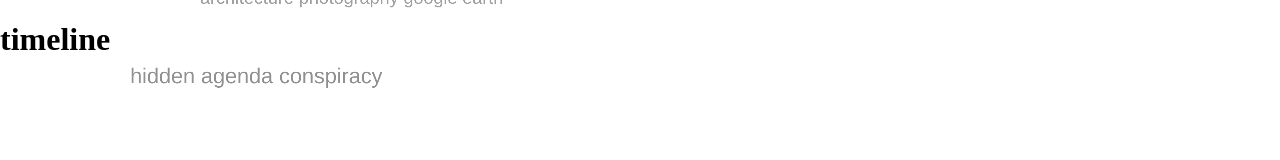
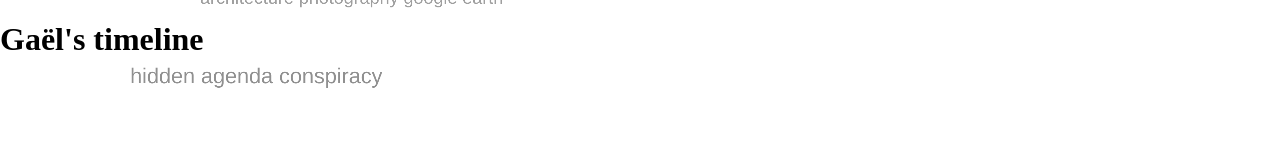
Before and after one commit to gaelcorboz/webdocdata, a website: page web/index.html in a window 1280 px wide. Shown: the top 160 px of the page. Drawn offline with Linux system fonts and the light colour scheme.

Commit message:
added title gaël's timeline

```diff
--- a/web/index.html
+++ b/web/index.html
@@ -16,7 +16,7 @@
 
 </head>
 
-<h1 style="color:black;">timeline</h1>
+<h1 style="color:black;">Gaël's timeline</h1>
 
 </html>
 
```
